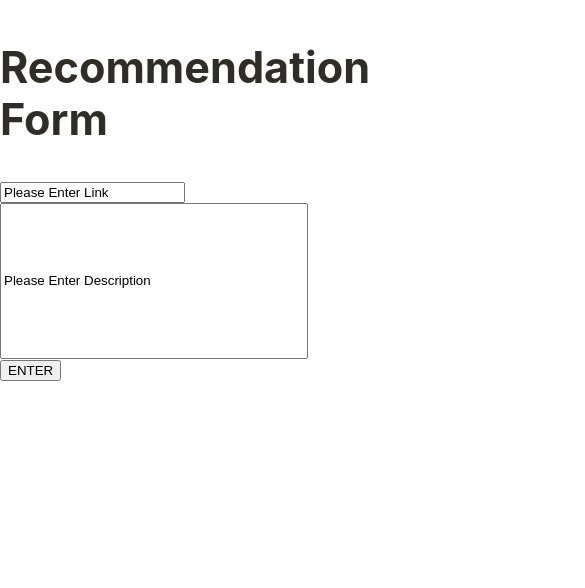
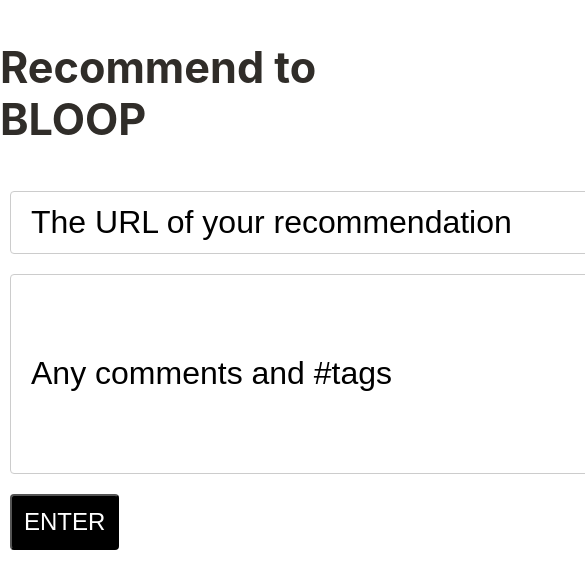
Before and after one commit to BLOOP-browser/bloop-search-demo, a React (Create React App) app: page /recs in a window 390 px wide. Shown: the top 588 px of the page, 585 px wide, since content can reach past the window. Built offline with nearby package versions, Linux system fonts and the light colour scheme.

Commit message:
made form a lil more mobile friendly

```diff
--- a/package.json
+++ b/package.json
@@ -14,6 +14,7 @@
     "@types/react-dom": "^18.0.6",
     "axios": "^0.27.2",
     "cheerio": "^1.0.0-rc.12",
+    "datadog": "^1.0.1",
     "gh-pages": "^4.0.0",
     "masonry-layout": "^4.2.2",
     "react": "^18.2.0",
--- a/src/App.css
+++ b/src/App.css
@@ -76,6 +76,14 @@
   height: 10vh;
 }
 
+.button{
+  fill: rgb(64, 60, 65);
+  font-size: 2.1em;
+  padding: 15px 20px;
+  border-radius: .5em;
+  margin: 10px 0px;
+}
+
 .App-button{
   /* background-color: rgb(64, 60, 65); */
   /* text-decoration: none; */
@@ -136,6 +144,30 @@
   border-width: 3px;
 }
 
+input[type=text], select {
+  width: 800px;
+  font-size: 2em;
+  overflow-wrap: break-word;
+  padding: 12px 20px;
+  margin: 10px;
+  white-space: pre-wrap;
+  word-wrap:break-word;
+  border: 1px solid #ccc;
+  border-radius: 4px;
+  box-sizing: border-box;
+}
+
+button{
+  font-size: 1.5em;
+  color: white;
+  font-style: bold;
+  background-color: black;
+  border-radius: 4px;
+  padding: 12px 12px;
+  margin: 10px;
+  display: inline-block;
+}
+
 /* @keyframes App-logo-spin {
   from {
     transform: rotate(0deg);
--- a/src/components/form-input.tsx
+++ b/src/components/form-input.tsx
@@ -20,6 +20,5 @@
         }} onChange={(e) => {
             handleOnChange(e)}
         } value={props.value} type="text" id="fname" name="fname" style={props.style}/>
-
     )
 }
--- a/src/components/recommendations.tsx
+++ b/src/components/recommendations.tsx
@@ -3,8 +3,8 @@
 import { postContent } from '../utils/elastic-utils'
 export default function Recommendations() {
     let formRef = createRef<HTMLFormElement>()
-    const [linkValue, setLinkValue] = useState({value: "Please Enter Link"})
-    const [descriptionValue, setDescriptionValue] = useState({value: "Please Enter Description"})
+    const [linkValue, setLinkValue] = useState({value: "The URL of your recommendation"})
+    const [descriptionValue, setDescriptionValue] = useState({value: "Any comments and #tags"})
     const [visValue, setVisValue] = useState({visibility: false})
     useEffect(() => {
         if (formRef.current) {
@@ -26,19 +26,21 @@
             console.log(response)
         })
         setVisValue({visibility: true})
+        console.log("what does the submit do?")
 
     }
 
     return(
     <div>
-        <h2> Recommendation Form </h2>
+        <h2> Recommend to BLOOP </h2>
         <form ref={formRef} onSubmit={submit}>
             <FormInput value={linkValue.value} setValue={setLinkValue}></FormInput><br/>
             <FormInput value={descriptionValue.value} setValue={setDescriptionValue}
-                style={{"width": 300, "height": 150}}/><br/>
+                style={{"width": 800, "height": 200}}/><br/>
         </form>
-        <button onClick={submit}> ENTER </button>
-        { !visValue.visibility ? '' : <p> Thanks for your suggestion!</p>}
+        <button onClick={submit} > ENTER </button> {
+            !visValue.visibility ? '' : <h3> Thanks for your suggestion! You can now search this in BLOOP</h3>}
+
     </div>
     )
 }
```
